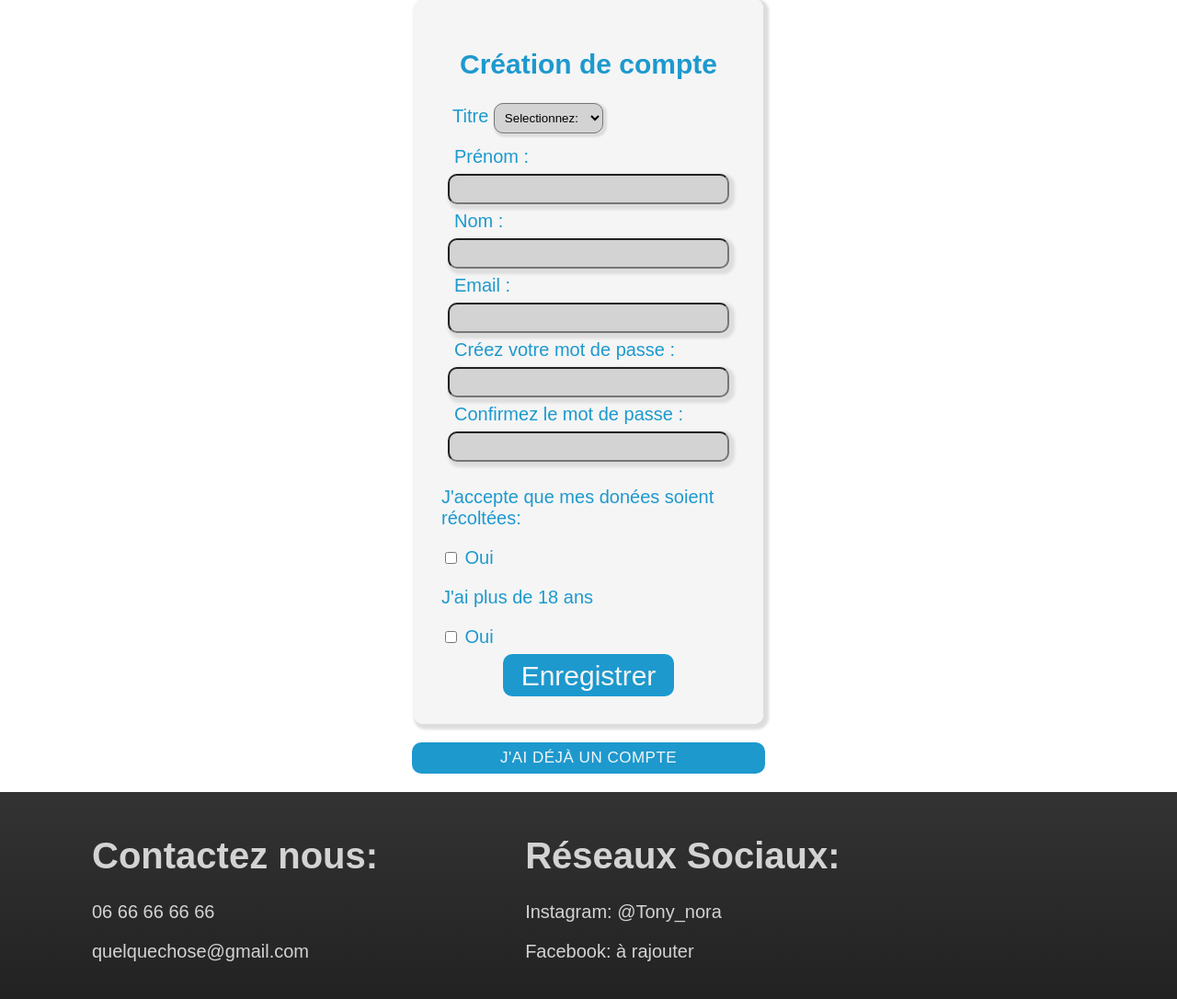
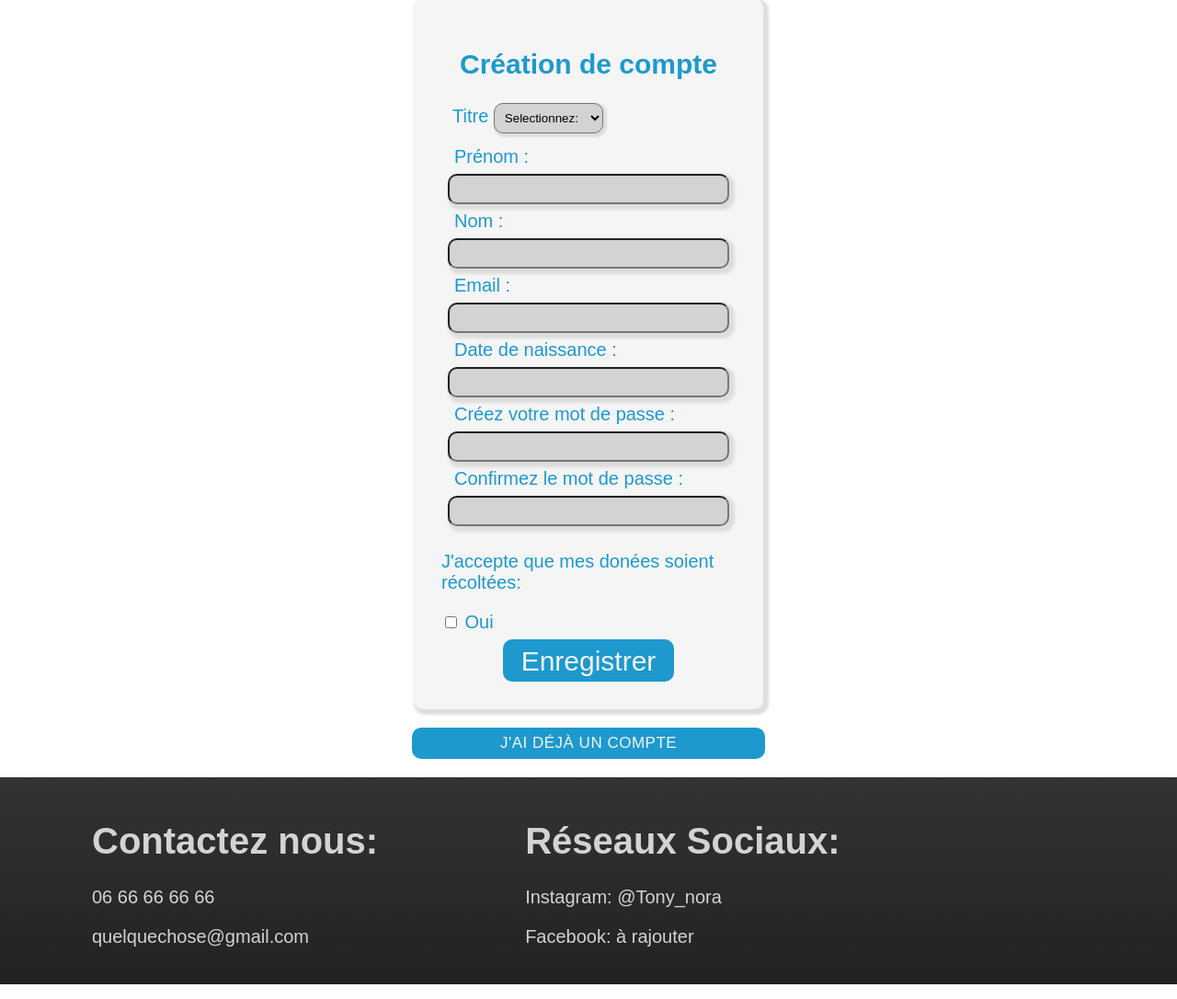
Before and after one commit to jesuisantoine/APP-groupe-3C, a PHP site: page /register.php in a window 1280 px wide. Shown: the part 224-1310 px from the top of the page at 92% size. Run offline with PHP 8.4, Linux system fonts and the light colour scheme.

Commit message:
register.php

```diff
--- a/APP-G3B-2023/public_html/register.php
+++ b/APP-G3B-2023/public_html/register.php
@@ -3,14 +3,17 @@
 Click nbfs://nbhost/SystemFileSystem/Templates/Licenses/license-default.txt to change this license
 Click nbfs://nbhost/SystemFileSystem/Templates/Other/html.html to edit this template
 -->
-<html>
-    <head>
+<html
+    <<head>
         <title>Register</title>
         <meta charset="UTF-8">
         <meta name="viewport" content="width=device-width, initial-scale=1.0">
         <link rel="stylesheet" href="Stylesheet.css">
+        <script src="registerjs.js"></script>
+
     </head>
     <body>
+
         <div class="navbar" id="navi"> <!-- Barre qui reste collée en haut de l'écran-->
             <img src="Images/STM.png" alt="STM" align="left" />
             <a href="index.html">Accueil</a>
@@ -46,23 +49,27 @@ Click nbfs://nbhost/SystemFileSystem/Templates/Other/html.html to edit this temp
                 <div class="contien">
                     <label class="box">Prénom : </label>
 
-                    <input class="box2" placeholder=" " autocomplete="off" />
+                    <input class="box2" placeholder=" " autocomplete="off" onblur="checkFirstName(prenom)"/>
 
                     <label class="box">Nom : </label>
 
-                    <input class="box2" placeholder=" " autocomplete="off" />
+                    <input class="box2" placeholder=" " autocomplete="off" onblur="checkLastName(name)"/>
 
                     <label class="box">Email : </label>
 
-                    <input class="box2" placeholder=" " autocomplete="off" />
+                    <input class="box2" placeholder=" " autocomplete="off" oninput="checkEmailConfirmation()"/>
+
+                    <label class="box">Date de naissance : </label>
+
+                    <input class="box2" placeholder=" " autocomplete="off" onblur="calculateAgeAndCheck()"/>
 
                     <label class="box"> Créez votre mot de passe : </label>
 
-                    <input class="box2" placeholder=" " autocomplete="off" />
+                    <input class="box2" placeholder=" " autocomplete="off" oninput="checkpassword()"/>
 
                     <label class="box">Confirmez le mot de passe : </label>
 
-                    <input class="box2" placeholder=" " autocomplete="off" />
+                    <input class="box2" placeholder=" " autocomplete="off" oninput="checkpassword()"/>
                 </div>
 
 
@@ -73,14 +80,9 @@ Click nbfs://nbhost/SystemFileSystem/Templates/Other/html.html to edit this temp
                     <label for="vehicle1"> Oui </label><br>
                 </form>
 
-                <p>J'ai plus de 18 ans </p>
-                <form action=" ">
-                    <input type="checkbox" id="vehicle1" name="vehicle1" value="Bike">
-                    <label for="vehicle1"> Oui </label><br>
-                </form>
 
                 <div id="spe">
-                    <input type="submit" value="Enregistrer" class="sub" style="padding-left:20px;padding-right:20px;padding-bottom:5px;">
+                    <input type="submit" value="Enregistrer" class="sub" style="padding-left:20px;padding-right:20px;padding-bottom:5px;"/>
                 </div>
 
             </fieldset>
```
